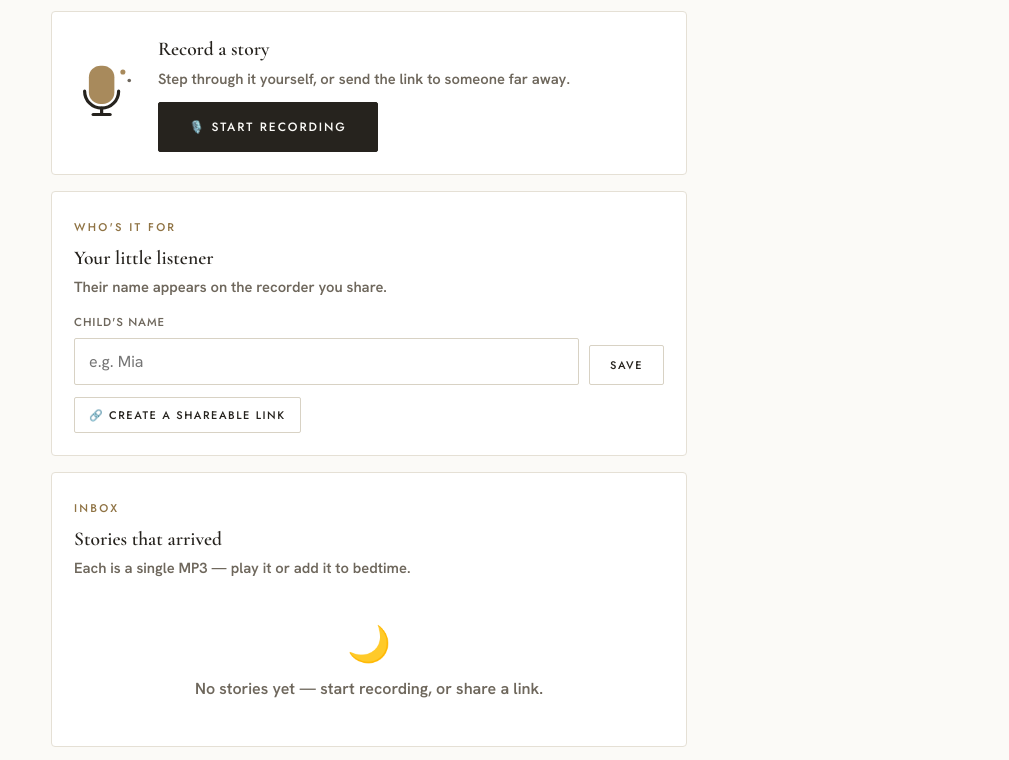
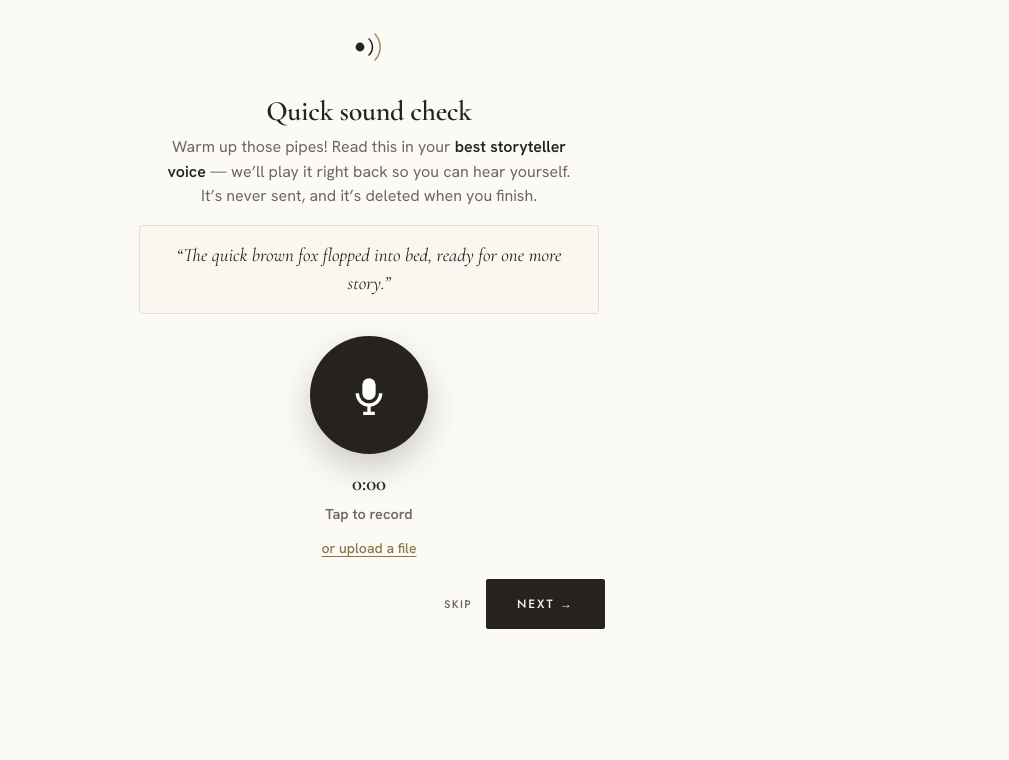
Before and after one commit to choikath/babyshower, a plain HTML site: page foxtales-app.html in a window 1280 px wide. Shown: the part 88-848 px from the top of the page, without its empty margins (271-1280 px from the left). After the commit the page ends 800 px from the top, so only its background shows below. Drawn offline with nearby package versions, Linux system fonts and the light colour scheme.

Commit message:
updated homepage to recorder

```diff
--- a/foxtales-app.html
+++ b/foxtales-app.html
@@ -893,7 +893,8 @@ function voiceNoteHTML(it,isBt){
 /* ---------- parent ---------- */
 async function saveChild(){try{await Backend.setChildName(document.getElementById('childName').value.trim());toast('Saved');}catch(e){toast('Could not save');}}
 function ftPageBase(){return location.href.split('#')[0].split('?')[0];}
-function ftShareUrl(name){var u=ftPageBase()+'#tell';if(name&&name.trim())u+='?for='+encodeURIComponent(name.trim());return u;}
+function ftRecorderBase(){return ftPageBase().replace(/\/admin\/?$/i,'/');}  /* recorder now lives at the site root, not /admin */
+function ftShareUrl(name){var u=ftRecorderBase();if(name&&name.trim())u+='?for='+encodeURIComponent(name.trim());return u;}
 async function makeLink(){var box=document.getElementById('childName');var name=box?box.value.trim():'';if(!name){try{var i=await getIndex();name=(i&&i.childName)||'';}catch(e){}}if(name){try{await Backend.setChildName(name);}catch(e){}}var url=ftShareUrl(name);document.getElementById('linkArea').classList.remove('hidden');document.getElementById('linkText').textContent=url;toast(name?('Link ready \u2014 made for '+name):'Link ready to share');}
 function copyLink(){const t=document.getElementById('linkText').textContent;navigator.clipboard&&navigator.clipboard.writeText(t).then(()=>toast('Copied'),()=>toast('Copy the link above'));}
 
@@ -1969,7 +1970,22 @@ var STORYTELLER=false;
 function doneBack(){ if(STORYTELLER){ startFlow(); } else { showView('parent'); } }
 function ftParseShare(){var h=location.hash||'';var m=h.match(/^#\/?tell(?:\?(.*))?$/i);if(!m)return null;var name='',from='';if(m[1]){m[1].split('&').forEach(function(p){var kv=p.split('=');var k=decodeURIComponent(kv[0]||'');var v='';try{v=decodeURIComponent((kv[1]||'').replace(/\+/g,' '));}catch(e){v=(kv[1]||'');}if(k==='for')name=v;else if(k==='from')from=v;});}return {name:name,from:from};}
 function ftParseVoiceNote(){var h=location.hash||'';var m=h.match(/^#\/?voicenote(?:\?(.*))?$/i);if(!m)return null;var out={name:'',to:'',from:''};if(m[1]){m[1].split('&').forEach(function(p){var kv=p.split('=');var k=decodeURIComponent(kv[0]||'');var v='';try{v=decodeURIComponent((kv[1]||'').replace(/\+/g,' '));}catch(e){v=(kv[1]||'');}if(k==='for')out.name=v;else if(k==='to')out.to=v;else if(k==='from')out.from=v;});}return out;}
-(async function ftBoot(){var vn=ftParseVoiceNote();if(vn){VOICENOTE=true;VN_READER=vn.to||'';ORIGIN_TOKEN=vn.from||'';document.body.classList.add('storyteller');document.body.classList.add('voicenote');if(vn.name){try{await Backend.setChildName(vn.name);}catch(e){}}try{await renderAll();}catch(e){}if(vn.name)childNameCache=vn.name;startVoiceNote();return;}var s=ftParseShare();if(s){STORYTELLER=true;ORIGIN_TOKEN=s.from||'';document.body.classList.add('storyteller');if(s.name){try{await Backend.setChildName(s.name);}catch(e){}}try{await renderAll();}catch(e){}if(s.name)childNameCache=s.name;startFlow();}else{renderAll();}})();
+function ftParseSearch(){var q=(location.search||'').replace(/^\?/,'');var out={name:'',from:''};if(q){q.split('&').forEach(function(p){var kv=p.split('=');var k=decodeURIComponent(kv[0]||'');var v='';try{v=decodeURIComponent((kv[1]||'').replace(/\+/g,' '));}catch(e){v=(kv[1]||'');}if(k==='for')out.name=v;else if(k==='from')out.from=v;});}return out;}
+function ftIsAdminPath(){var pth=(location.pathname||'').replace(/\/+$/,'');return /\/admin$/i.test(pth);}
+(async function ftBoot(){
+  /* voice-note deep-link (hash) still works exactly as before */
+  var vn=ftParseVoiceNote();
+  if(vn){VOICENOTE=true;VN_READER=vn.to||'';ORIGIN_TOKEN=vn.from||'';document.body.classList.add('storyteller');document.body.classList.add('voicenote');if(vn.name){try{await Backend.setChildName(vn.name);}catch(e){}}try{await renderAll();}catch(e){}if(vn.name)childNameCache=vn.name;startVoiceNote();return;}
+  /* the parent dashboard now lives at /admin */
+  if(ftIsAdminPath()){ renderAll(); return; }
+  /* everything else (the site root) is the recorder; #tell or ?for=/?from= still carry params */
+  var s=ftParseShare()||ftParseSearch();
+  STORYTELLER=true;ORIGIN_TOKEN=s.from||'';document.body.classList.add('storyteller');
+  if(s.name){try{await Backend.setChildName(s.name);}catch(e){}}
+  try{await renderAll();}catch(e){}
+  if(s.name)childNameCache=s.name;
+  startFlow();
+})();
 </script>
 </body>
 </html>
```
Also changed, not shown: index.html (+18 -2 lines).
